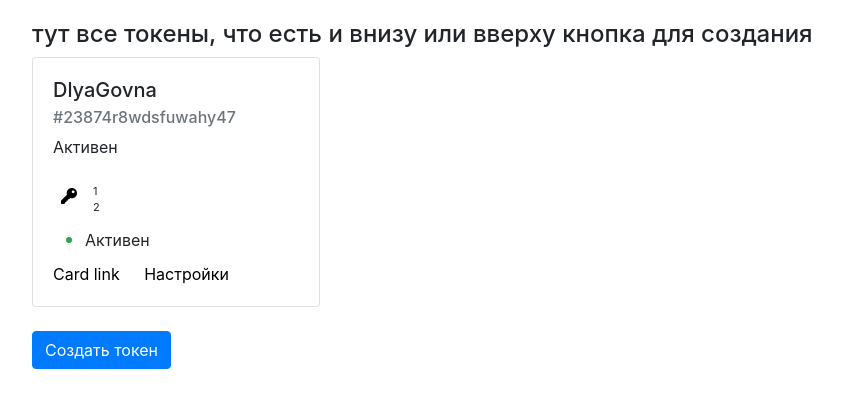
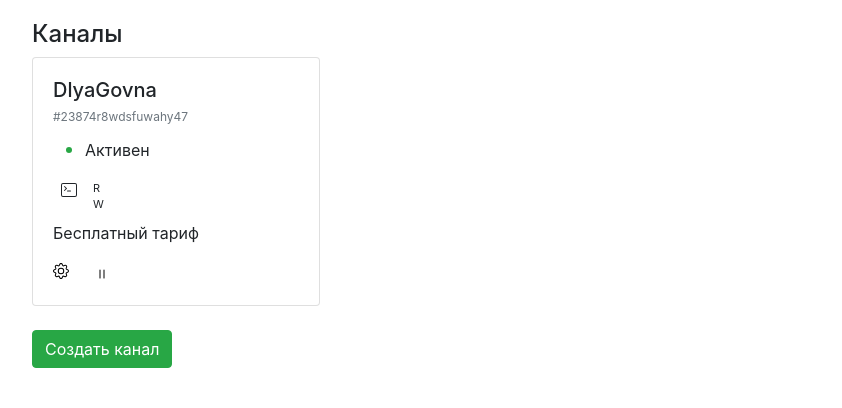
Before and after one commit to gaskeo/limq-panel, a Flask app: page / in a window 1280 px wide. Shown: the part 53-461 px from the top of the page, without its empty margins (96-938 px from the left). Run offline with Flask 2, Linux system fonts and the light colour scheme; a user stored in the database is signed in; tables that the repository leaves empty hold one stand-in row (values such as "Sample post"); some libraries are stand-ins or nearby versions.

Commit message:
svg version (bad)

```diff
--- a/static/css/style.css
+++ b/static/css/style.css
@@ -62,3 +62,12 @@ span.mq-label {
 	padding-top: 0px;
 	margin-top: 0px;
 }
+
+.channel-id {
+    font-size: 12px;
+}
+
+.no-va {
+    vertical-align: top;
+    margin-top: 2px;
+}
--- a/templates/base.html
+++ b/templates/base.html
@@ -45,16 +45,11 @@
 {% block content %}
 <div class="data_container">
     {% if current_user.is_authenticated %}
-    <h4>тут все токены, что есть и внизу или вверху кнопка для создания</h4>
+    <h4>Каналы</h4>
     <div class="card" style="width: 18rem;">
         <div class="card-body">
             <h5 class="card-title">DlyaGovna</h5>
-            <h6 class="card-subtitle mb-2 text-muted">#23874r8wdsfuwahy47</h6>
-            <p class="card-text">Активен</p>
-            <div class="d-flex card-usage-block">
-                <div class="p-2"><img class="1" src="static/images/key.svg" width="16" height="16"></div>
-                <div class="p-2"><p class="card-use">1</p><p class="card-use">2</p></div>
-            </div>
+            <p class="channel-id card-subtitle mb-2 text-muted">#23874r8wdsfuwahy47</p>
             <div class="container card-container">
                 <div class="d-flex flex-row d-inline-flex align-items-start align-items-lg-center">
                     <svg class="bi bi-dot text-success" width="32" height="32" viewBox="0 0 16 16"
@@ -65,13 +60,33 @@
                     <p class="card-text">Активен</p>
                 </div>
             </div>
-
-            <a href="#" class="card-link">Card link</a>
-            <a href="#" class="card-link">Настройки</a>
+            <div class="d-flex card-usage-block">
+                <div class="p-2">
+                    <svg class="bi bi-terminal no-va" width="1em" height="1em" viewBox="0 0 16 16" fill="currentColor" xmlns="http://www.w3.org/2000/svg">
+                          <path fill-rule="evenodd" d="M14 2H2a1 1 0 00-1 1v10a1 1 0 001 1h12a1 1 0 001-1V3a1 1 0
+                          00-1-1zM2 1a2 2 0 00-2 2v10a2 2 0 002 2h12a2 2 0 002-2V3a2 2 0 00-2-2H2z" clip-rule="evenodd"/>
+                          <path fill-rule="evenodd" d="M6 9a.5.5 0 01.5-.5h3a.5.5 0 010 1h-3A.5.5 0 016 9zM3.146
+                          4.146a.5.5 0 01.708 0l2 2a.5.5 0 010 .708l-2 2a.5.5 0 11-.708-.708L4.793 6.5 3.146 4.854a.5.5 0 010-.708z" clip-rule="evenodd"/>
+                    </svg>
+                </div>
+                <div class="p-2"><p class="card-use">R</p><p class="card-use">W</p></div>
+            </div>
+            <p class="card-text">Бесплатный тариф</p>
+            <a href="#" class="card-link">
+                <svg class="bi bi-gear no-va" width="1em" height="1em" viewBox="0 0 16 16" fill="currentColor" xmlns="http://www.w3.org/2000/svg">
+                      <path fill-rule="evenodd" d="M8.837 1.626c-.246-.835-1.428-.835-1.674 0l-.094.319A1.873 1.873 0 014.377 3.06l-.292-.16c-.764-.415-1.6.42-1.184 1.185l.159.292a1.873 1.873 0 01-1.115 2.692l-.319.094c-.835.246-.835 1.428 0 1.674l.319.094a1.873 1.873 0 011.115 2.693l-.16.291c-.415.764.42 1.6 1.185 1.184l.292-.159a1.873 1.873 0 012.692 1.116l.094.318c.246.835 1.428.835 1.674 0l.094-.319a1.873 1.873 0 012.693-1.115l.291.16c.764.415 1.6-.42 1.184-1.185l-.159-.291a1.873 1.873 0 011.116-2.693l.318-.094c.835-.246.835-1.428 0-1.674l-.319-.094a1.873 1.873 0 01-1.115-2.692l.16-.292c.415-.764-.42-1.6-1.185-1.184l-.291.159A1.873 1.873 0 018.93 1.945l-.094-.319zm-2.633-.283c.527-1.79 3.065-1.79 3.592 0l.094.319a.873.873 0 001.255.52l.292-.16c1.64-.892 3.434.901 2.54 2.541l-.159.292a.873.873 0 00.52 1.255l.319.094c1.79.527 1.79 3.065 0 3.592l-.319.094a.873.873 0 00-.52 1.255l.16.292c.893 1.64-.902 3.434-2.541 2.54l-.292-.159a.873.873 0 00-1.255.52l-.094.319c-.527 1.79-3.065 1.79-3.592 0l-.094-.319a.873.873 0 00-1.255-.52l-.292.16c-1.64.893-3.433-.902-2.54-2.541l.159-.292a.873.873 0 00-.52-1.255l-.319-.094c-1.79-.527-1.79-3.065 0-3.592l.319-.094a.873.873 0 00.52-1.255l-.16-.292c-.892-1.64.902-3.433 2.541-2.54l.292.159a.873.873 0 001.255-.52l.094-.319z" clip-rule="evenodd"/>
+                      <path fill-rule="evenodd" d="M8 5.754a2.246 2.246 0 100 4.492 2.246 2.246 0 000-4.492zM4.754 8a3.246 3.246 0 116.492 0 3.246 3.246 0 01-6.492 0z" clip-rule="evenodd"/>
+                </svg>
+            </a>
+            <a href="#" class="card-link">
+                <svg class="bi bi-pause" width="1em" height="1em" viewBox="0 0 16 16" fill="currentColor" xmlns="http://www.w3.org/2000/svg">
+                    <path fill-rule="evenodd" d="M6 3.5a.5.5 0 01.5.5v8a.5.5 0 01-1 0V4a.5.5 0 01.5-.5zm4 0a.5.5 0 01.5.5v8a.5.5 0 01-1 0V4a.5.5 0 01.5-.5z" clip-rule="evenodd"/>
+                </svg>
+            </a>
         </div>
     </div>
     <br><a href="/add_token">
-    <button type="submit" class="btn btn-primary">Создать токен</button>
+    <button type="submit" class="btn btn-success">Создать канал</button>
 </a>
     {% else %}
     <h4>Тут крутой шоукейс</h4>
```
